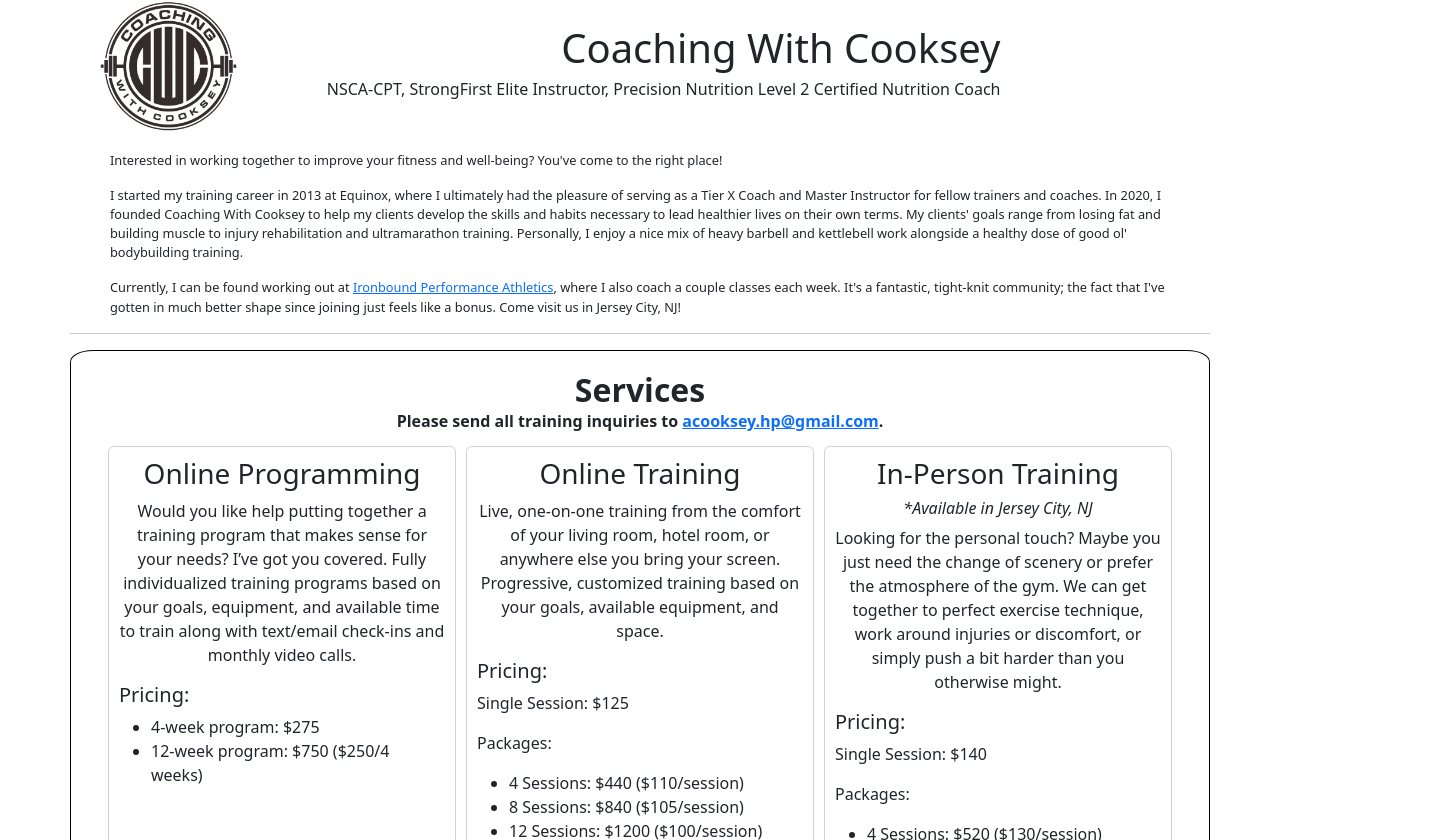
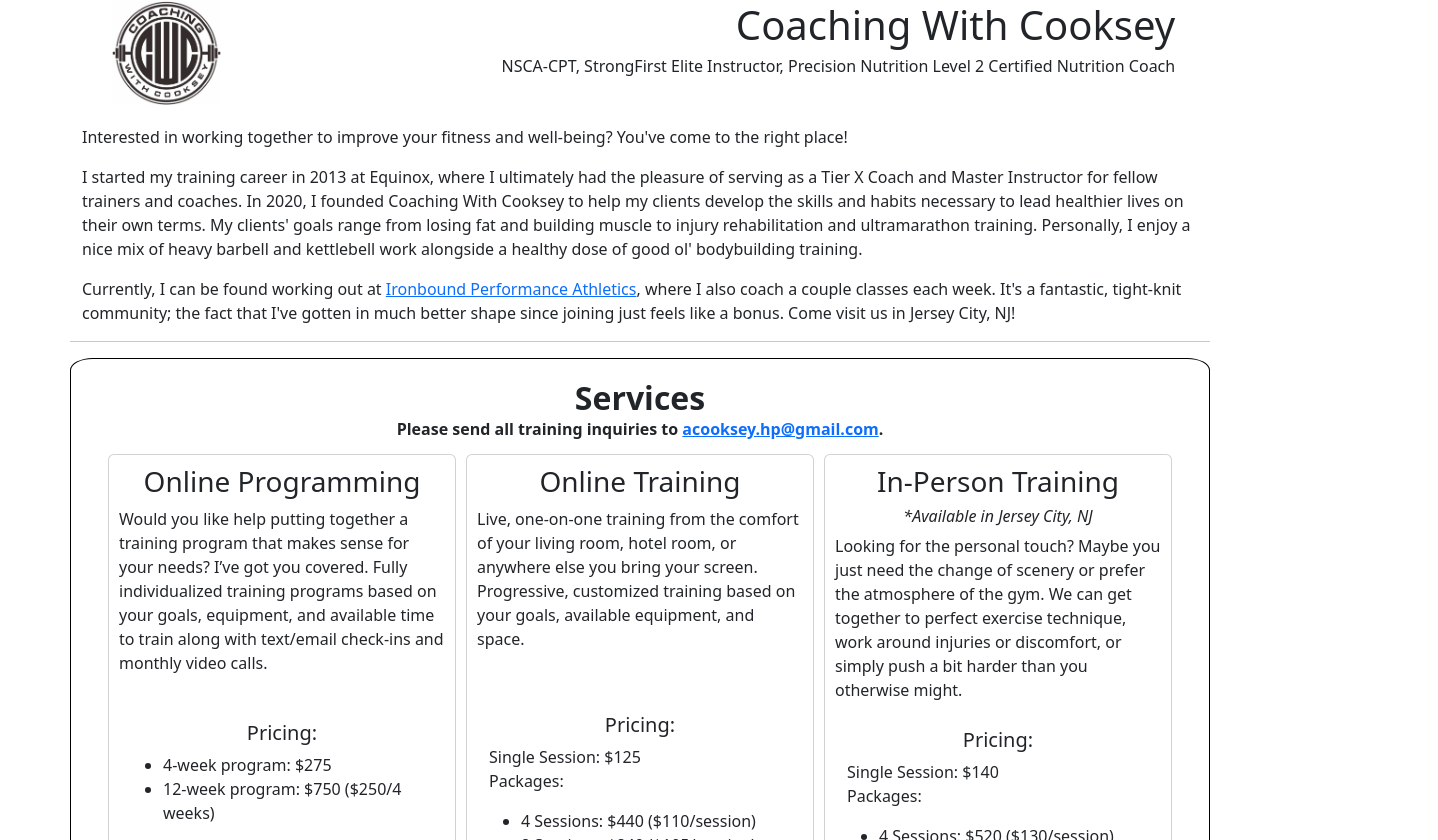
Before and after one commit to AlexCooksey2651/portfolio-website, a React (Create React App) app: page /coaching in a window 1280 px wide. Shown: the part 75-915 px from the top of the page, 1438 px wide, since content can reach past the window. Built offline with nearby package versions, Linux system fonts and the light colour scheme.

Commit message:
Coaching page service card formatting

```diff
--- a/src/css/coaching.css
+++ b/src/css/coaching.css
@@ -4,9 +4,9 @@
 }
 
 #coaching-page__bio {
-    display: inline-flex;
+    display: inline-block;
     align-items: center;
-    width: 120%;
+    width: 98%;
     margin-bottom: 20px;
 }
 
@@ -20,13 +20,14 @@
 
 #coaching-page__bio-header {
     text-align: right;
+    float: right;
     margin-bottom: 0px;
 }
 
 #coaching-page__bio-text {
     margin: 0px auto;
-    font-size: .8rem;
-    width: 95%
+    font-size: 1rem;
+    width: 100%
 }
 
 #coaching-services-header,
@@ -63,13 +64,28 @@
 .coaching-service-card {
     width: 33%;
     background-color: black;
-    text-align: center;
+    text-align: left;
     padding: 10px;
     margin: 5px;
+    display: block;
+}
+
+.coaching-service-card__top {
+    height: 50%;
+    margin-bottom: 30px;
+}
+
+.coaching-service-card__header {
+    text-align: center;
 }
 
 .coaching-service-pricing {
     text-align: left;
+    height: 50%;
+}
+
+.coaching-service-pricing h5 {
+    text-align: center;
 }
 
 #alexKB-image-container {
--- a/src/pages/Coaching.js
+++ b/src/pages/Coaching.js
@@ -6,13 +6,13 @@
 const Coaching = () => {
   return (
     <Container id="coaching-page">
-      <div id="coaching-page__bio">
+      <Container id="coaching-page__bio">
         <img src={coachingLogo} alt="coaching with cooksey logo" id="cwc-logo" />
         <div id="coaching-page__bio-header">
           <h1>Coaching With Cooksey</h1>
           <h6>NSCA-CPT, StrongFirst Elite Instructor, Precision Nutrition Level 2 Certified Nutrition Coach</h6>
         </div>
-      </div>
+      </Container>
       <Container>
         <div id="coaching-page__bio-text">
           <p>Interested in working together to improve your fitness and well-being? You've come to the right place!</p>
@@ -34,46 +34,60 @@
 
         <Container id="coaching-service-cards">
           <Card id="online-programming-card" className="coaching-service-card">
+            <div className="coaching-service-card__top">
+              <div className="coaching-service-card__header">
                 <h3>Online Programming</h3>
+              </div>
               <p>Would you like help putting together a training program that makes sense for your needs? I’ve got you covered. Fully individualized training programs based on your goals, equipment, and available time to train along with text/email check-ins and monthly video calls.</p>
-            <div className="coaching-service-pricing">
+            </div>
+
+            <Container className="coaching-service-pricing">
               <h5>Pricing:</h5>
               <ul>
                 <li>4-week program: $275</li>
                 <li>12-week program: $750 ($250/4 weeks)</li>
               </ul>
-            </div>
+            </Container>
           </Card>
 
           <Card id="online-training-card" className="coaching-service-card">
+            <div className="coaching-service-card__top">
+              <div className="coaching-service-card__header">
                 <h3>Online Training</h3>
+              </div>
+
               <p>Live, one-on-one training from the comfort of your living room, hotel room, or anywhere else you bring your screen. Progressive, customized training based on your goals, available equipment, and space.</p>
-            <div className="coaching-service-pricing">
+            </div>
+
+            <Container className="coaching-service-pricing">
               <h5>Pricing:</h5>
-              <p>Single Session: $125</p>
-              <p>Packages:</p>
+              <p>Single Session: $125<br />Packages:</p>
               <ul>
                 <li>4 Sessions: $440 ($110/session)</li>
                 <li>8 Sessions: $840 ($105/session)</li>
                 <li>12 Sessions: $1200 ($100/session)</li>
               </ul>
-            </div>
+            </Container>
           </Card>
 
           <Card id="inperson-training-card" className="coaching-service-card">
+            <div className="coaching-service-card__top">
+              <div className="coaching-service-card__header">
                 <h3>In-Person Training</h3>
                 <h6><em>*Available in Jersey City, NJ</em></h6>
+              </div>
               <p>Looking for the personal touch? Maybe you just need the change of scenery or prefer the atmosphere of the gym. We can get together to perfect exercise technique, work around injuries or discomfort, or simply push a bit harder than you otherwise might.</p>
-            <div className="coaching-service-pricing">
+            </div>
+
+            <Container className="coaching-service-pricing">
               <h5>Pricing:</h5>
-              <p>Single Session: $140</p>
-              <p>Packages:</p>
+              <p>Single Session: $140<br />Packages:</p>
               <ul>
                 <li>4 Sessions: $520 ($130/session)</li>
                 <li>8 Sessions: $1000 ($125/session)</li>
                 <li>12 Sessions: $1440 ($120/session)</li>
               </ul>
-            </div>
+            </Container>
           </Card>
         </Container>
       </Container>
@@ -81,7 +95,7 @@
       <hr />
 
       <Container id="alexKB-image-container">
-        <img src={alexKB} alt="alex-turkish-get-up" id="alexKB-image"/>
+        <img src={alexKB} alt="alex-turkish-get-up" id="alexKB-image" />
       </Container>
 
       <Container id="coaching-philosophy-section">
```
Lines whose indentation alone changed are shown as unchanged.
